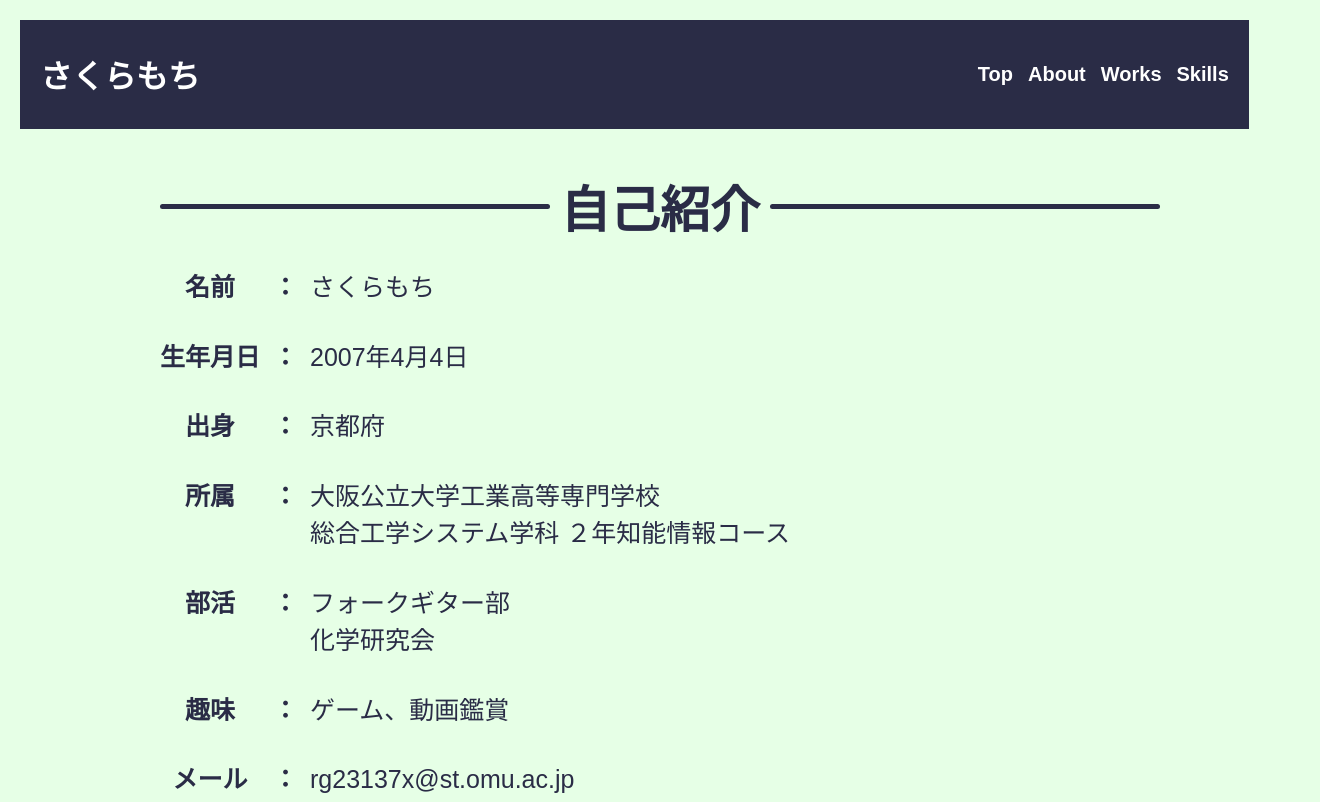
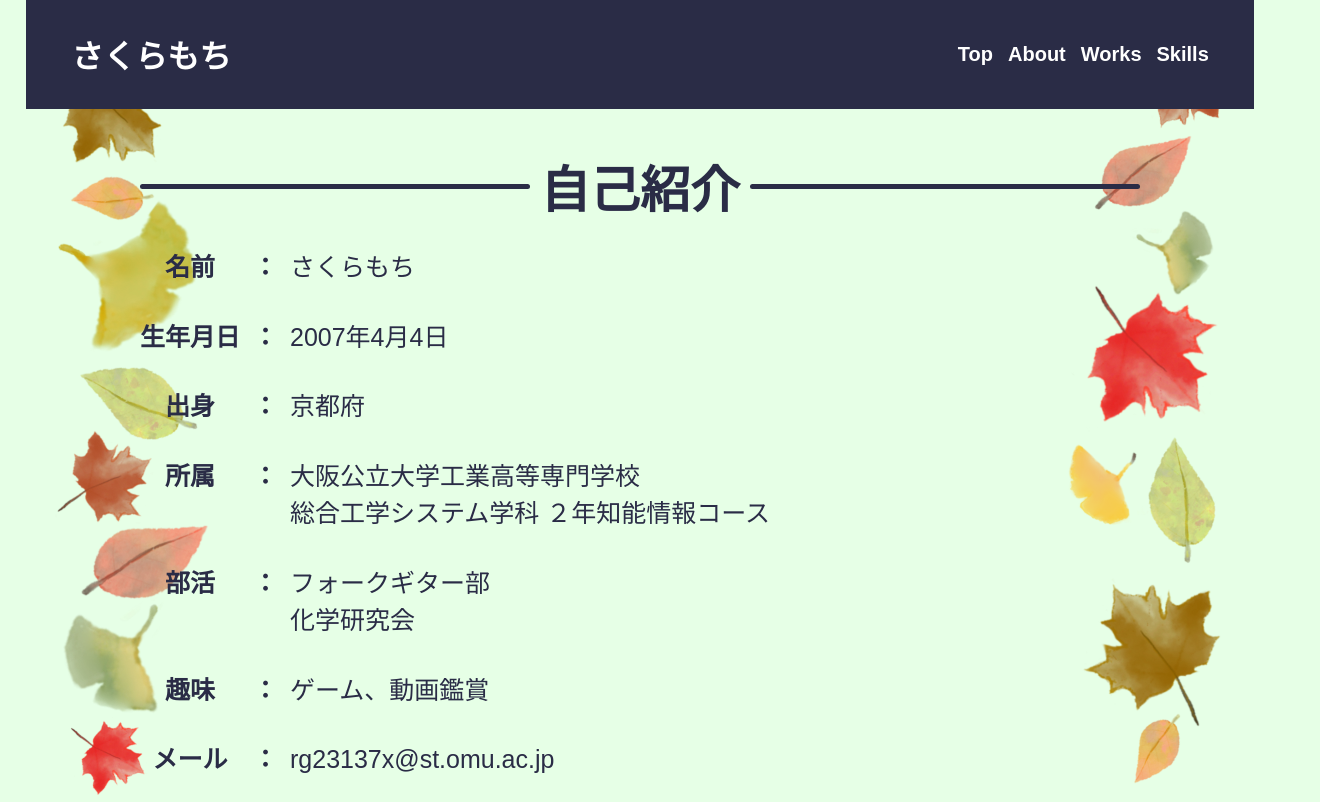
Before and after one commit to sakuramochi444/portfolio, a plain HTML site: page index.html in a window 1280 px wide. Shown: the top 802 px of the page, 1320 px wide, since content can reach past the window. Drawn offline with Linux system fonts and the light colour scheme; a web font is replaced by a local one.

Commit message:
edit: background

```diff
--- a/style.css
+++ b/style.css
@@ -9,9 +9,12 @@ body {
     font-family: 'TanukiMagic', Arial, sans-serif;
     background-color: #E6FFE6;
     margin: 0;
-    padding: 20px;
     width: 100vw;
     overflow-x: hidden;
+    background-image: url('./material/left.png'), url('./material/right.png');
+    background-position: 50px top, calc(100% - 50px) top;
+    background-size: 300px auto, 300px auto;
+    background-repeat: repeat-y;
 }
 
 header {
@@ -19,10 +22,12 @@ header {
     color: white;
     position: sticky;
     top: 0;
-    width: 96vw;
+    width: 100vw;
     z-index: 1000;
-    margin: 0;
-    padding: 0;
+    max-width: 96vw;
+    margin: 0 auto;
+    padding: 0 2vw;
+    box-sizing: border-box;
 }
 
 .header_inner {
```
Also changed, not shown: material/left.png (added), material/right.png (added).
